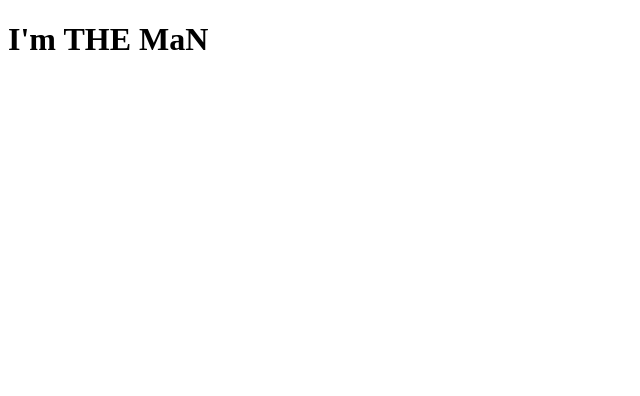
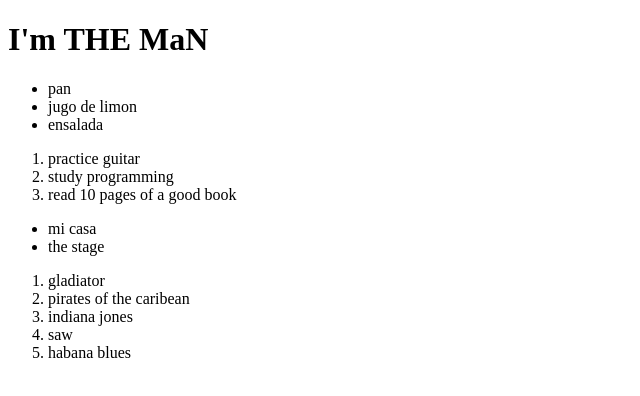
Before and after one commit to Davidgnr06/odin-lessons, a plain HTML site: page index.html in a window 1280 px wide. Shown: the whole page, without its empty margins (0-640 px from the left). Drawn offline with Linux system fonts and the light colour scheme.

Commit message:
version 2

```diff
--- a/index.html
+++ b/index.html
@@ -1,11 +1,32 @@
 <!DOCTYPE html>
 <html lang="en">
-<head>
-    <meta charset="UTF-8">
-    <meta name="viewport" content="width=device-width, initial-scale=1.0">
+  <head>
+    <meta charset="UTF-8" />
+    <meta name="viewport" content="width=device-width, initial-scale=1.0" />
     <title>Document</title>
-</head>
-<body>
+  </head>
+  <body>
     <h1>I'm THE MaN</h1>
-</body>
+    <ul>
+        <li>pan</li>
+        <li>jugo de limon</li>
+        <li>ensalada</li>
+    </ul>
+    <ol>
+        <li>practice guitar</li>
+        <li>study programming</li>
+        <li>read 10 pages of a good book</li>
+    </ol>
+    <ul circle>
+        <li>mi casa</li>
+        <li>the stage</li>
+    </ul>
+    <ol>
+        <li>gladiator</li>
+        <li>pirates of the caribean</li>
+        <li>indiana jones</li>
+        <li>saw</li>
+        <li>habana blues</li>
+    </ol>
+  </body>
 </html>
```
